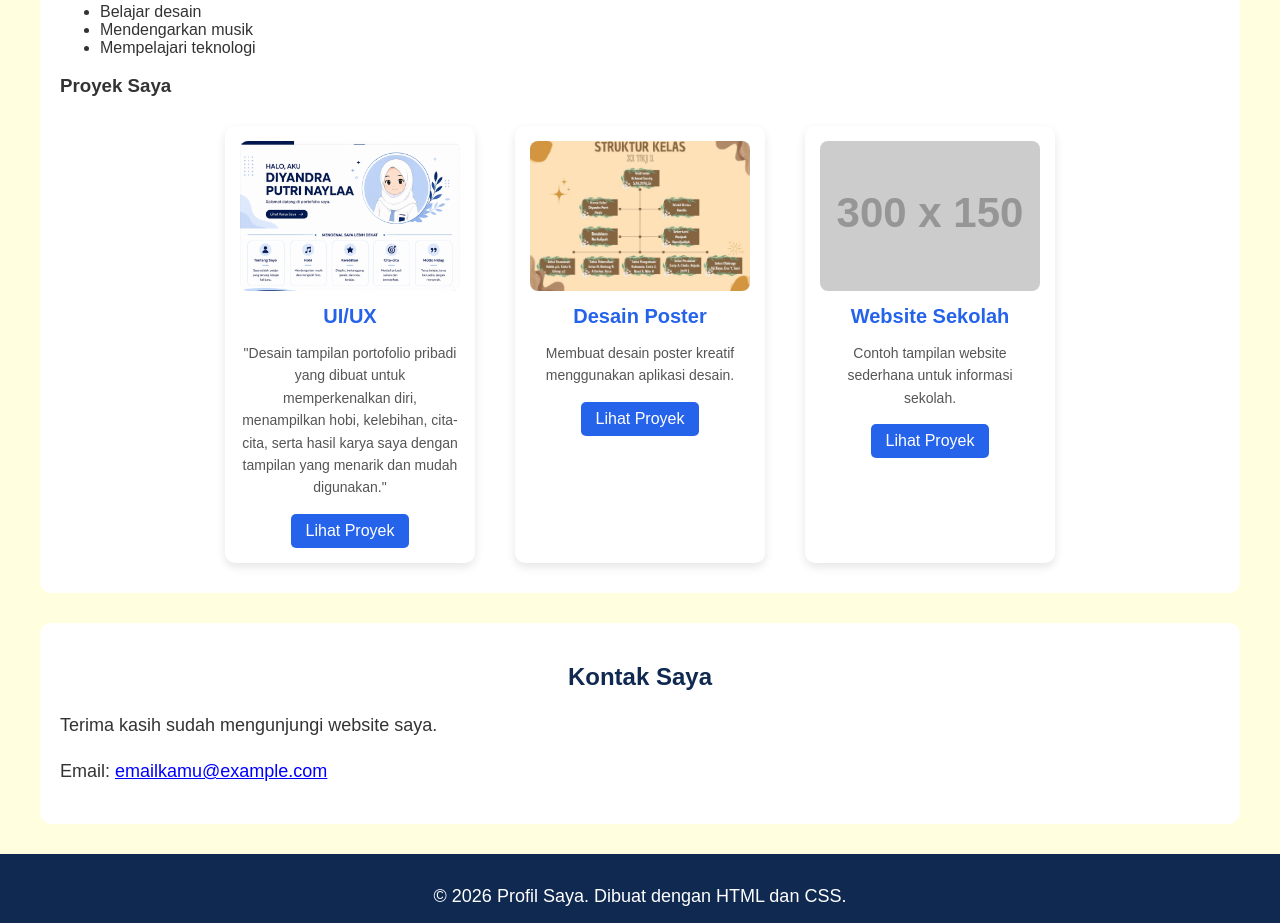
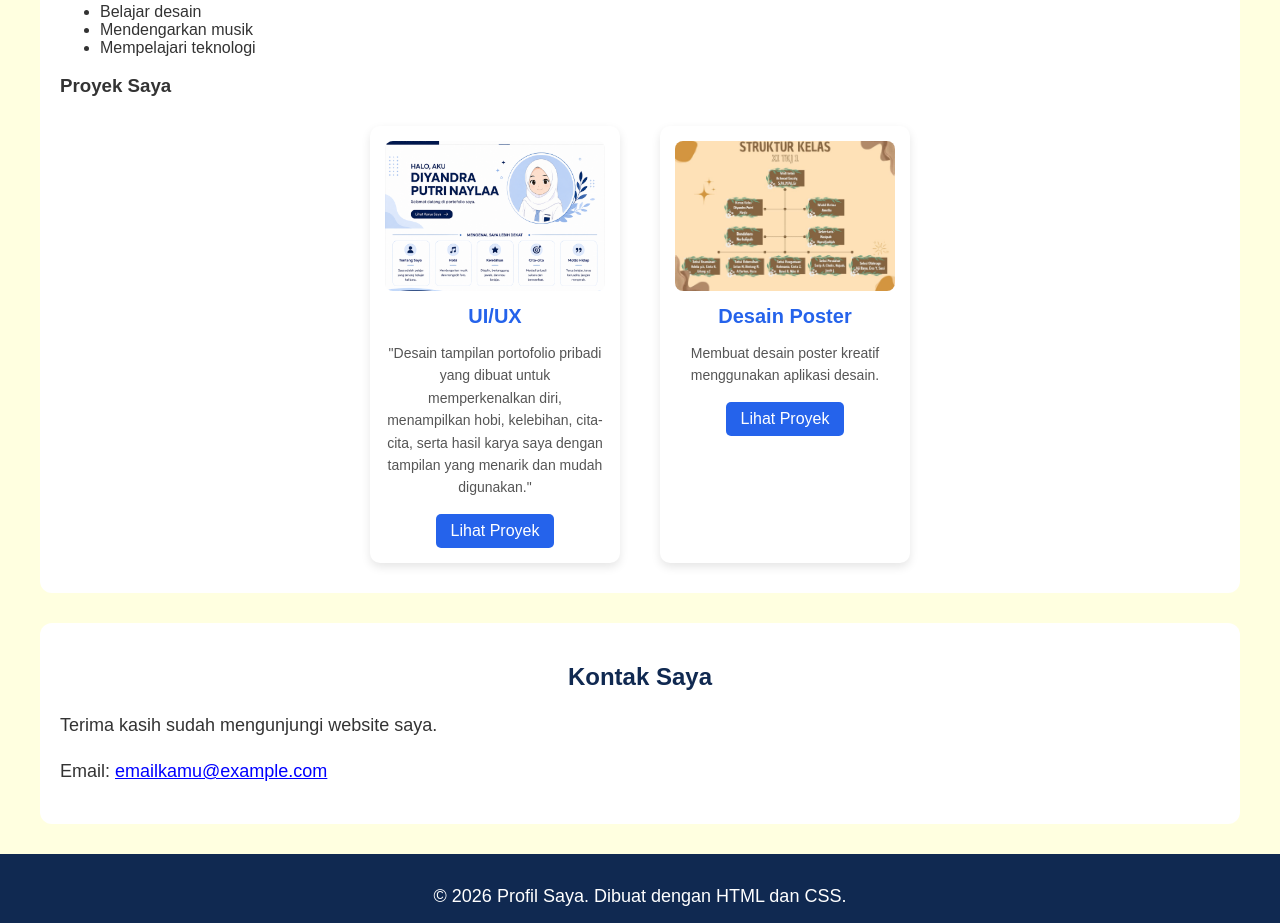
Before and after one commit to diyanndra/diyaann, a plain HTML site: page index.html in a window 1280 px wide. Shown: the part 1055-1978 px from the top of the page. Drawn offline with Linux system fonts and the light colour scheme; placeholder pictures from the web are drawn by us; files whose address does not match are found by name.

Commit message:
Update index.html

```diff
--- a/index.html
+++ b/index.html
@@ -111,21 +111,6 @@
                 <a href="#">Lihat Proyek</a>
             </div>
 
-            <!-- CARD 3 -->
-            <div class="card">
-                <img src="https://placehold.co/300x150"
-                     alt="Website Sekolah">
-
-                <h3>Website Sekolah</h3>
-
-                <p>
-                    Contoh tampilan website sederhana
-                    untuk informasi sekolah.
-                </p>
-
-                <a href="#">Lihat Proyek</a>
-            </div>
-
         </div>
     </section>
 
```
